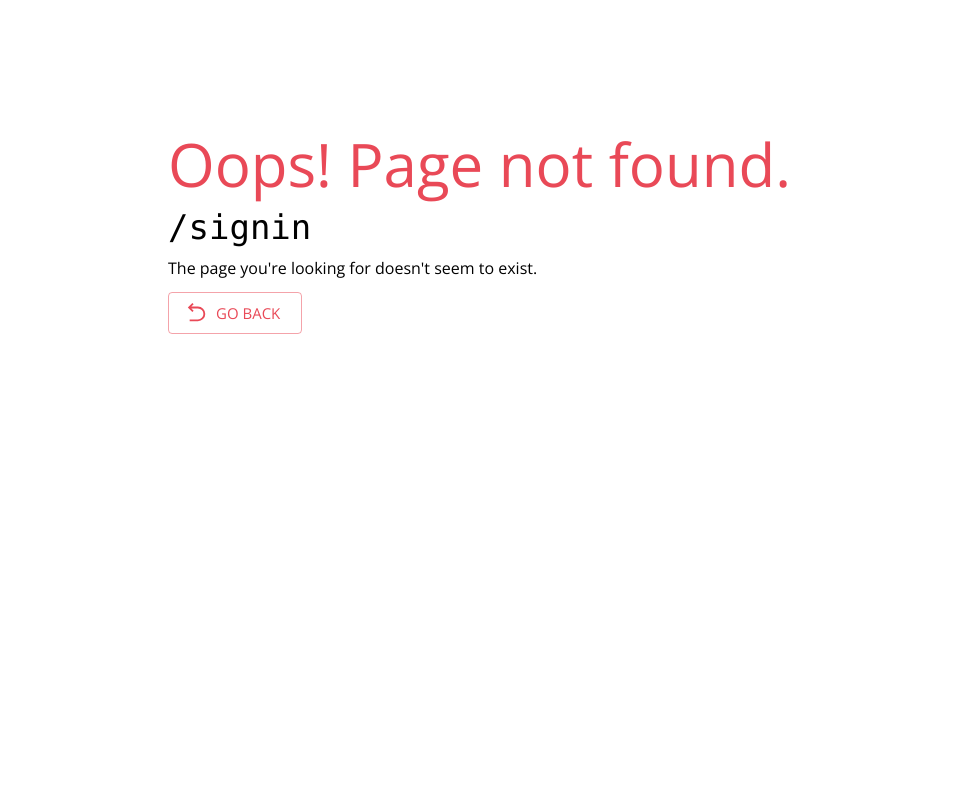
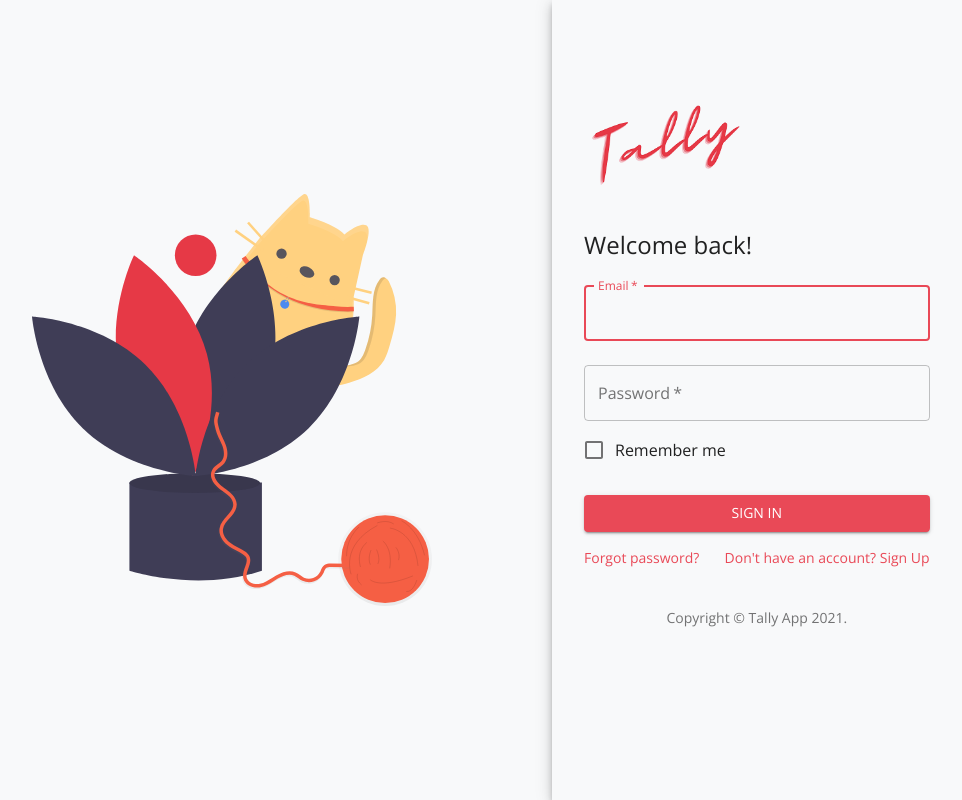
Before and after one commit to awalemandi/tally, a React (Create React App) app: page /signin in a window 1280 px wide. Before the commit this address had no page. Shown: the whole page, without its empty margins (88-1050 px from the left). Built offline with nearby package versions, Linux system fonts and the light colour scheme.

Commit message:
renamed login to signin and updated SignIn FC

```diff
--- a/src/App.tsx
+++ b/src/App.tsx
@@ -3,11 +3,12 @@
 import DateFnsUtils from '@date-io/date-fns';
 import { BrowserRouter as Router, Switch, Route } from 'react-router-dom';
 import Home from './components/pages/Home';
-import LogIn from './components/pages/LogIn';
+import LogIn from './components/pages/SignIn';
 import LandingPage from './components/pages/LandingPage';
 import { SignUp } from './components/pages/SignUp';
 import NoMatch from './components/menu/NoMatch';
 import { user } from './components/menu/profile/AccountCard';
+import SignIn from './components/pages/SignIn';
 
 function App() {
 	return (
@@ -26,8 +27,8 @@
 						<Route path='/signup'>
 							<SignUp />
 						</Route>
-						<Route path='/login'>
-							<LogIn />
+						<Route path='/signin'>
+							<SignIn />
 						</Route>
 						<Route path={`/${user.username}`}>
 							<Home />
--- a/src/components/pages/LandingPage.tsx
+++ b/src/components/pages/LandingPage.tsx
@@ -82,9 +82,9 @@
 							<img src={Logo} className={classes.logo} />
 						</Link>
 						<Box className={classes.buttonContainer}>
-							<Link to='/login' className={classes.navLink}>
+							<Link to='/signin' className={classes.navLink}>
 								<Button size='small' variant='text' href='#contained-buttons'>
-									Log In
+									Sign In
 								</Button>
 							</Link>
 							<Link to='/signup' className={classes.navLink}>
--- a/src/components/pages/LogIn.tsx
+++ b/src/components/pages/SignIn.tsx
@@ -1,4 +1,7 @@
-import React, { useState } from 'react';
+import React, { useState, FormEvent, useEffect } from 'react';
+import { useDispatch, useSelector } from 'react-redux';
+import { signin, setError } from '../../redux/actions/authActions';
+import { RootState } from '../../redux/store';
 import CssBaseline from '@material-ui/core/CssBaseline';
 import {
 	Typography,
@@ -15,6 +18,7 @@
 import Copyright from '../common/Copyright';
 import Logo from '../../images/tally.png';
 import LoginImage from '../../images/playfulcat.svg';
+import AlertMessage from '../common/AlertMessage';
 
 const useStyles = makeStyles(theme => ({
 	root: {
@@ -38,7 +42,7 @@
 		},
 	},
 	image: {
-		width: '25rem'
+		width: '25rem',
 	},
 	paper: {
 		margin: theme.spacing(8, 4),
@@ -68,13 +72,26 @@
 	},
 }));
 
-export default function LogIn() {
+export default function SignIn() {
 	const classes = useStyles();
 	const [signInDetails, setSignInDetails] = useState({
 		email: '',
 		password: '',
 		keepLoggedIn: false,
 	});
+
+	const [loading, setLoading] = useState(false);
+
+	const dispatch = useDispatch();
+	const { error } = useSelector((state: RootState) => state.auth);
+
+	useEffect(() => {
+		return () => {
+			if (error) {
+				dispatch(setError(''));
+			}
+		};
+	}, [error, dispatch]);
 
 	//onChange handlers for user input
 	const handleChange = {
@@ -100,9 +117,18 @@
 	};
 
 	//onClick handler for submit button
-	const handleSubmit = (e: React.SyntheticEvent) => {
+	const handleSubmit = (e: FormEvent) => {
 		e.preventDefault();
-		console.log(signInDetails);
+		setLoading(true);
+		dispatch(
+			signin(
+				{
+					email: signInDetails.email,
+					password: signInDetails.password,
+				},
+				() => setLoading(false)
+			)
+		);
 	};
 	return (
 		<Grid container component='main' className={classes.root}>
@@ -132,6 +158,7 @@
 						noValidate={false}
 						onSubmit={handleSubmit}
 					>
+						{error && <AlertMessage type='error' message={error} />}
 						<TextField
 							variant='outlined'
 							margin='normal'
@@ -173,12 +200,13 @@
 							variant='contained'
 							color='primary'
 							className={classes.submit}
+							disabled={loading}
 						>
-							Sign In
+							{loading ? 'Loading...' : 'Sign In'}
 						</Button>
 						<Grid container>
 							<Grid item xs>
-								<Link href='#' variant='body2'>
+								<Link href='/forgot-password' variant='body2'>
 									Forgot password?
 								</Link>
 							</Grid>
--- a/src/components/pages/SignUp.tsx
+++ b/src/components/pages/SignUp.tsx
@@ -205,13 +205,13 @@
 							variant='contained'
 							color='primary'
 							className={classes.submit}
-							// onClick={handleSubmit}
+							disabled={loading}
 						>
-							Sign Up
+							{loading ? 'Loading...' : 'Sign Up'}
 						</Button>
 						<Grid container justify='flex-end'>
 							<Grid item>
-								<Link href='/login' variant='body2'>
+								<Link href='/signin' variant='body2'>
 									Already have an account? Sign in
 								</Link>
 							</Grid>
```
Also changed, not shown: 1 other file (tests, documents, lock files or other folders).
